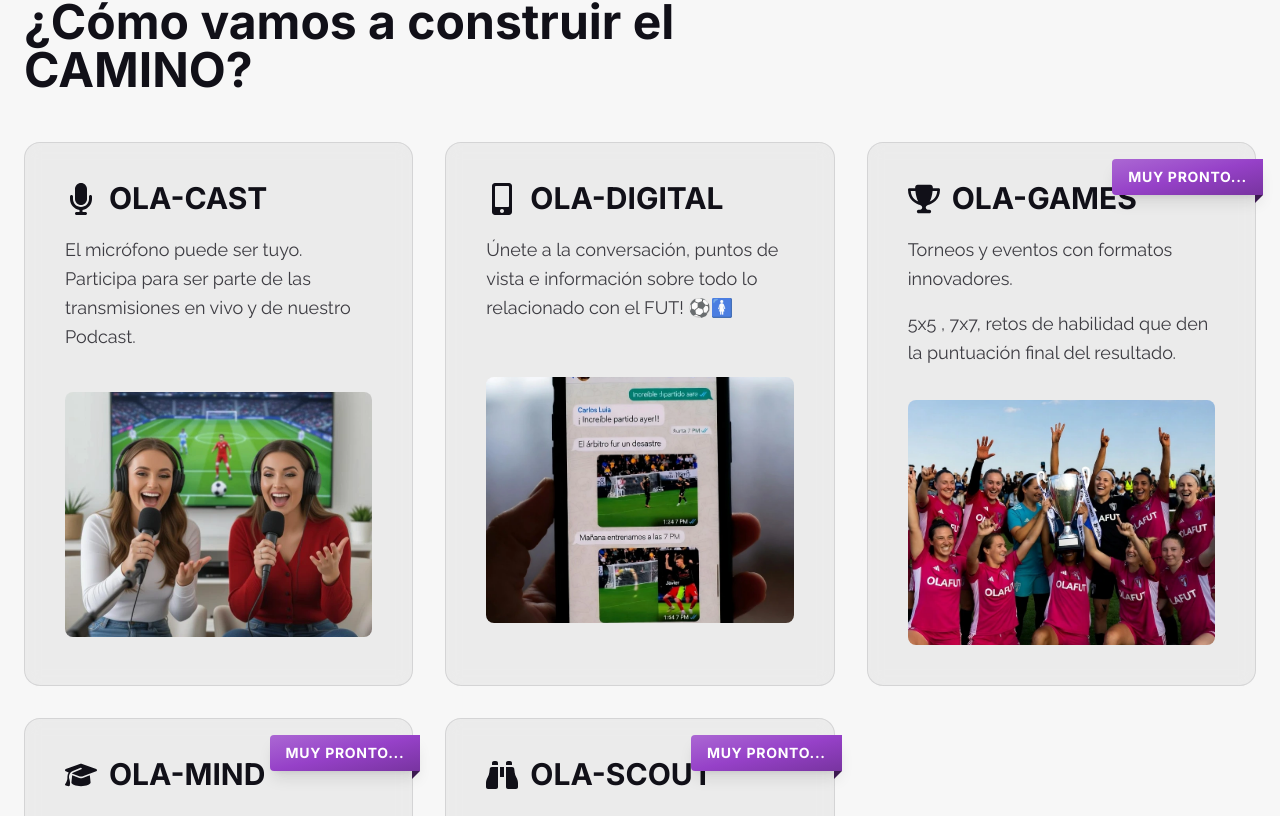
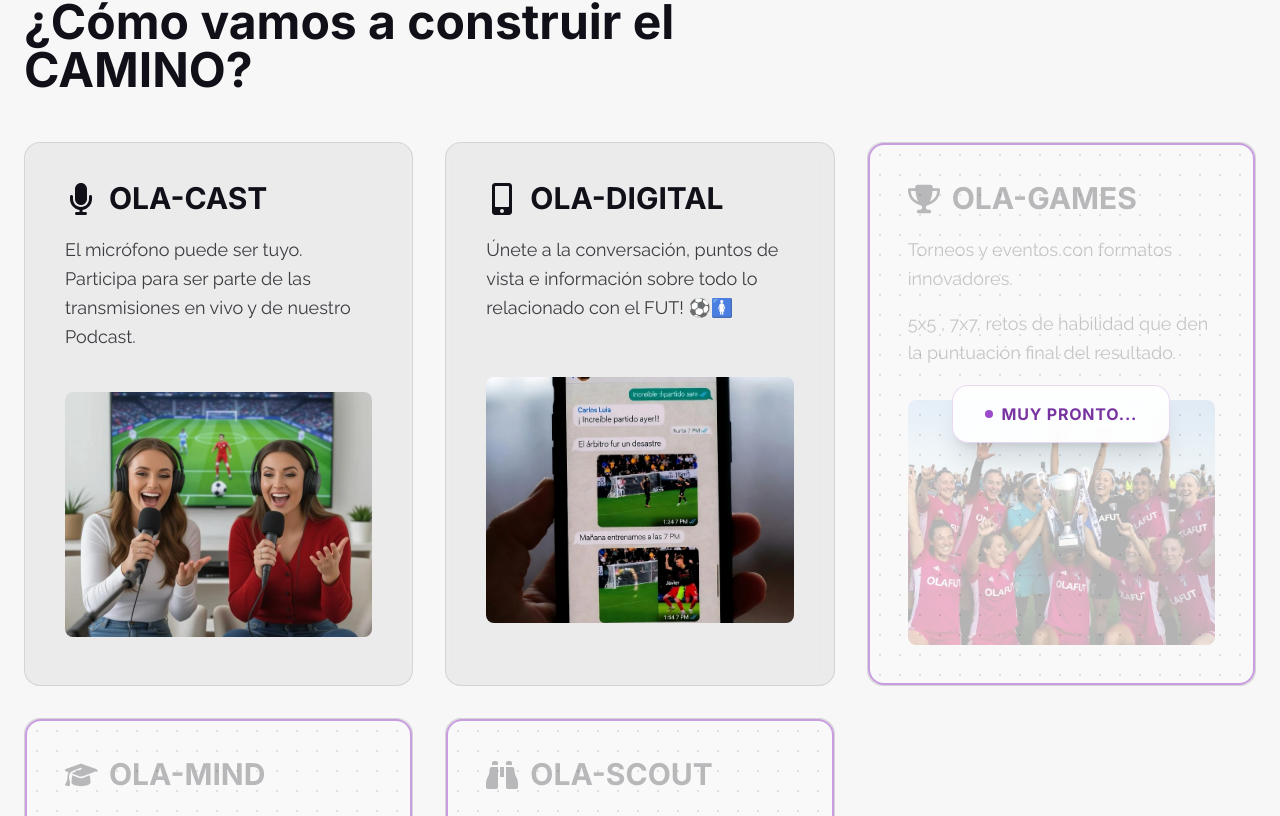
Before and after one commit to olafut/landing-olafut, a Next.js app: page / in a window 1280 px wide. Shown: the part 1724-2540 px from the top of the page. Built offline with nearby package versions, Linux system fonts and the light colour scheme.

Commit message:
feat: enhance coming soon notification with improved styling and layout

```diff
--- a/src/app/_components/InitiativeCard.tsx
+++ b/src/app/_components/InitiativeCard.tsx
@@ -54,10 +54,29 @@ export const InitiativeCard: FC<InitiativeCardProps> = ({
       )}
       style={style}
     >
-      {comingSoon && (
+      {/* {comingSoon && (
         <span className="absolute -right-2 top-4 bg-linear-to-br from-accent-400 via-accent-500 to-accent-600 text-white rounded-tl-sm rounded-bl-sm px-3 sm:px-4 py-2 font-sans font-bold text-xs sm:text-sm tracking-wider uppercase shadow-lg z-10 before:content-[''] before:absolute before:right-0 before:top-full before:w-0 before:h-0 before:border-t-8 before:border-t-accent-800 before:border-r-8 before:border-r-transparent">
           {t('comingSoon')}
         </span>
+      )} */}
+
+      {comingSoon && (
+        <div
+          className="absolute inset-0 rounded-2xl z-20 flex items-center justify-center border-2 border-accent-500/50"
+          style={{
+            backgroundImage:
+              'radial-gradient(circle, rgba(0,0,0,0.1) 1px, transparent 1px)',
+            backgroundSize: '20px 20px',
+            backgroundColor: 'rgba(255,255,255,0.7)',
+          }}
+        >
+          <div className="flex flex-col items-center gap-2 bg-white/90 backdrop-blur-sm px-8 py-4 rounded-2xl shadow-xl border border-accent-500/20">
+            <span className="flex items-center gap-2 text-accent-600 font-bold text-base uppercase tracking-wider">
+              <span className="w-2 h-2 bg-accent-500 rounded-full animate-pulse" />
+              {t('comingSoon')}
+            </span>
+          </div>
+        </div>
       )}
 
       <div
```
